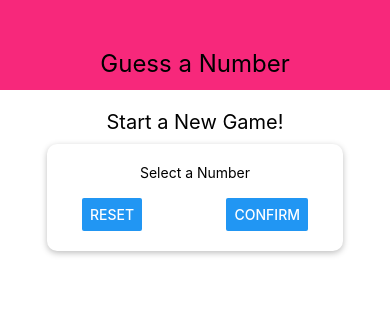
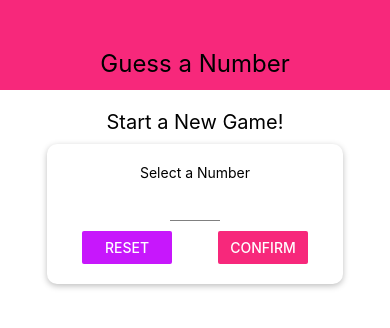
Before and after one commit to dbmarch/rn-guess-a-number, a React Native app: screen / in a window 390 px wide. Shown: the top 328 px of the page. Built offline with nearby package versions, Linux system fonts and the light colour scheme.

Commit message:
handle the buttons

```diff
--- a/components/Header.js
+++ b/components/Header.js
@@ -1,6 +1,6 @@
 import React from 'react'
 import {View, Text, StyleSheet} from 'react-native'
-import { setRecoveryProps } from 'expo/build/ErrorRecovery/ErrorRecovery';
+import Colors from '../constants/colors';
 
 const Header = ({title}) =>{
    return (
@@ -15,7 +15,7 @@ const styles = StyleSheet.create({
     width: '100%',
     height: 90,
     paddingTop: 36,
-    backgroundColor: '#f7287b',
+    backgroundColor: Colors.primary,
     alignItems: 'center',
     justifyContent: 'center',
   },
--- /dev/null
+++ b/components/Input.js
@@ -0,0 +1,17 @@
+import React from 'react'
+import {TextInput, StyleSheet} from 'react-native'
+
+const Input = props => {
+   return <TextInput {...props} style = {{...styles.input, ...props.style}}  />
+}
+
+const styles = StyleSheet.create({
+   input: {
+      height: 30,
+      borderBottomColor: 'grey',
+      borderBottomWidth: 1,
+      marginVertical: 10,
+   }
+})
+
+export default Input
--- /dev/null
+++ b/constants/colors.js
@@ -0,0 +1,4 @@
+export default {
+   primary: '#f7287b',
+   accent: '#c717fc'
+}
--- a/screens/StartGameScreen.js
+++ b/screens/StartGameScreen.js
@@ -1,20 +1,70 @@
-import React from 'react'
-import {View, Text, TextInput, Button, StyleSheet} from 'react-native'
+import React, {useState} from 'react'
+import {View, Text, Button, StyleSheet, TouchableWithoutFeedback, Keyboard, Alert} from 'react-native'
 import Card from '../components/Card'
+import Input from '../components/Input'
+import Colors from '../constants/colors'
 
 const StartGameScreen = () =>{
+   const [enteredValue, setEnteredValue] = useState('')
+   const [confirmed, setConfirmed] = useState(false)
+   const [selectedNumber, setSelectedNumber] = useState(0)
+
+   const numberInputHandler = inputText => {
+      setEnteredValue(inputText.replace(/[^0-9]/g, ''))
+   }
+
+   const resetInputHandler = () =>{
+      setEnteredValue('')
+      Keyboard.dismiss()
+   }
+
+   const confirmInputHandler = () =>{
+      const chosenNumber = parseInt(enteredValue)
+      if (isNaN(chosenNumber) || (chosenNumber <=0) || (chosenNumber > 99) ) {
+         Alert.alert("Invalid Entry", "Number must be between 1 and 99.", [{text: 'OK', style: 'destructive', onPress:resetInputHandler}])
+         return
+      }
+      Keyboard.dismiss()
+      setConfirmed(true)
+      setSelectedNumber(chosenNumber)
+      setEnteredValue('')
+   }
+
+   let confirmedOutput
+   if (confirmed) {
+      confirmedOutput = <Text>Chosen Number: {selectedNumber}</Text>
+   }
+
    return (
+      <TouchableWithoutFeedback onPress={()=>{
+         Keyboard.dismiss()
+      }}>
          <View style={styles.screen}>
             <Text style={styles.title}>Start a New Game!</Text>
             <Card style={styles.inputContainer}>
-         <Text>Select a Number</Text>
-         <TextInput />
+               <Text >Select a Number</Text>
+               <Input
+                  style={styles.input}
+                  blurOnSubmit
+                  autoCapitalize='none'
+                  autoCorrect={false}
+                  keyboardType='number-pad'
+                  maxLength = {2}
+                  onChangeText={numberInputHandler}
+                  value = {enteredValue}
+                />
                <View style = {styles.buttonContainer}>
-            <Button title="Reset" onPress={() => {}}/>
-            <Button title="Confirm" onPress={() => {}}/>
+                  <View style = {styles.button} >
+                     <Button title="Reset" color ={Colors.accent} onPress={resetInputHandler}/>
+                  </View>
+                  <View style = {styles.button} >
+                     <Button title="Confirm" color={Colors.primary} onPress={confirmInputHandler}/>
+                  </View>
                </View>
             </Card>
+            <Text>{confirmedOutput}</Text>
          </View>
+   </TouchableWithoutFeedback>
 )}
 
 
@@ -28,6 +78,9 @@ const styles = StyleSheet.create({
       fontSize: 20,
       marginVertical: 10
    },
+   button: {
+      width: 90,
+   },
    inputContainer:{
       width: 300,
       maxWidth: '80%',
@@ -39,6 +92,10 @@ const styles = StyleSheet.create({
       justifyContent: 'space-between',
       paddingHorizontal: 15,
    },
+   input: {
+      width: 50,
+      textAlign: 'center'
+   }
 
  });
 
```
Lines whose indentation alone changed are shown as unchanged.
